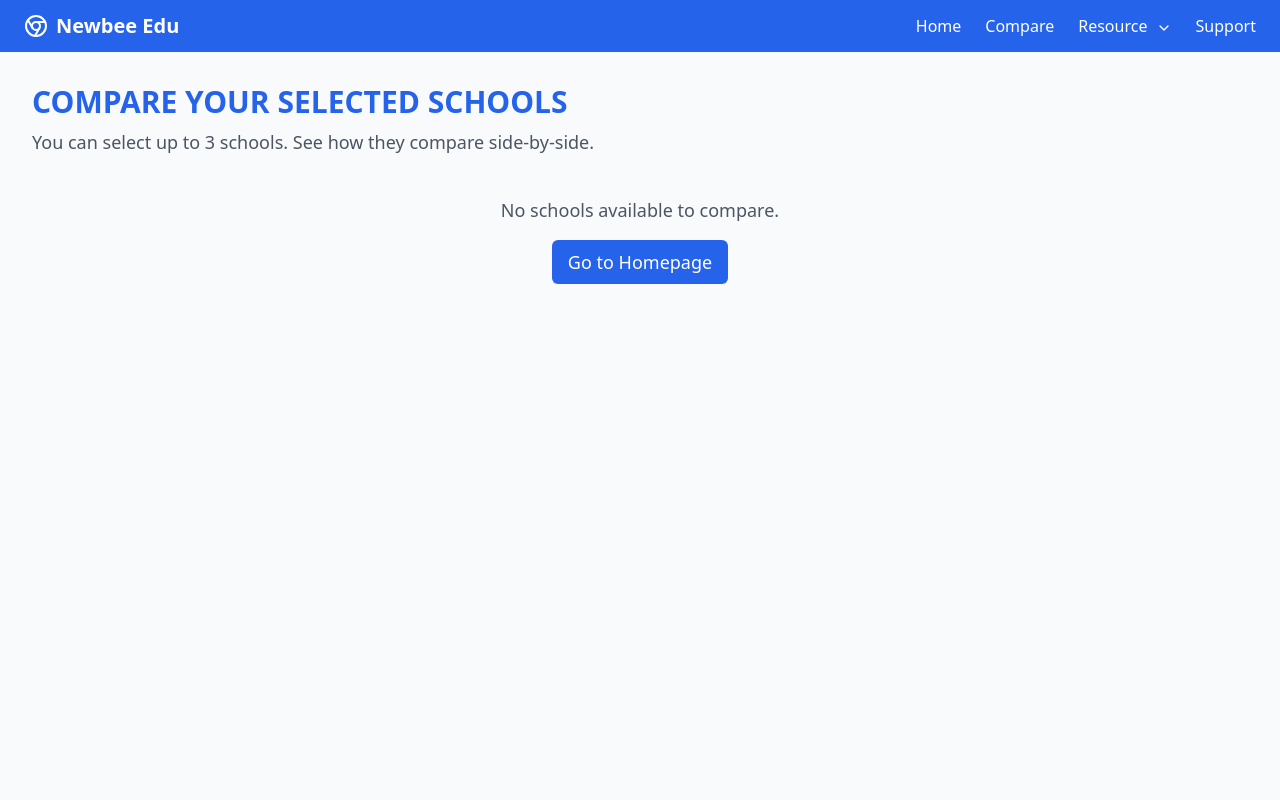
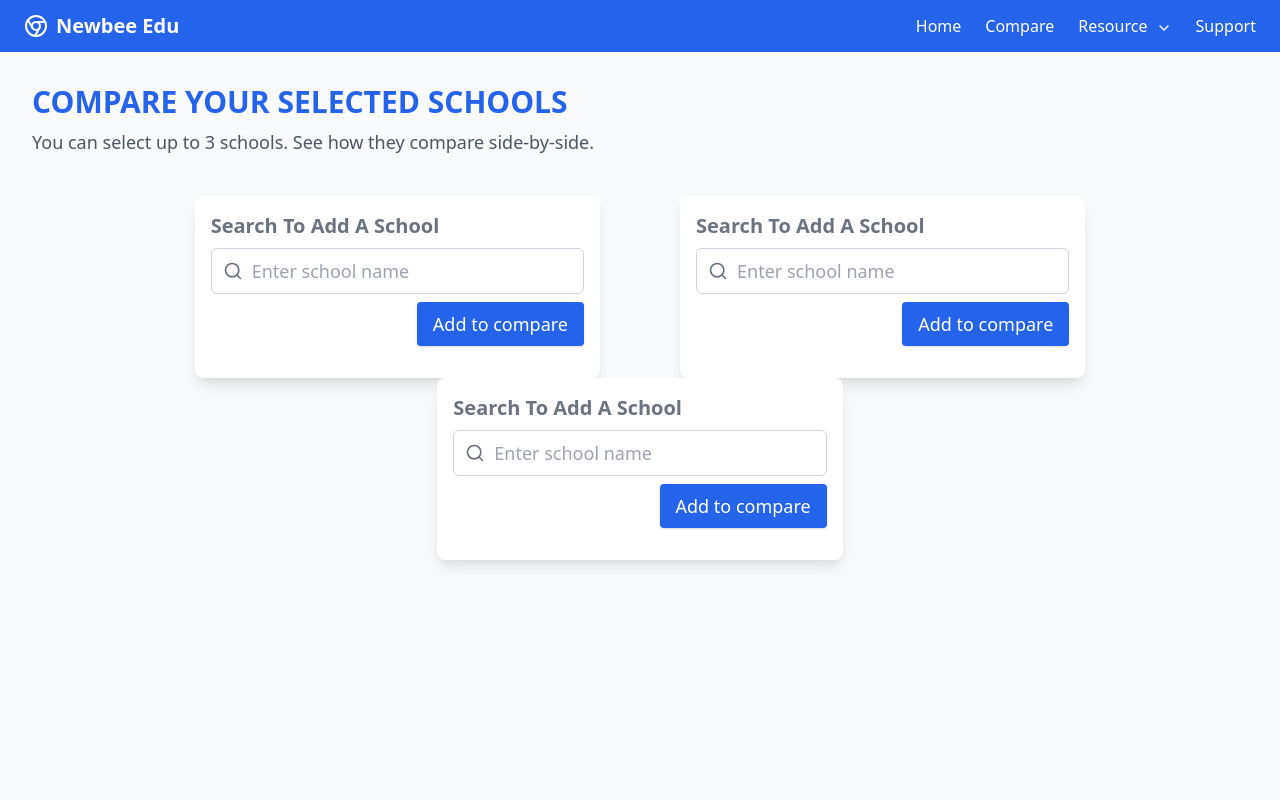
Before and after one commit to StevenT899/tp21-main, a Vue app in the folder frontend/tp21-main/: page /compare in a window 1280 px wide. Shown: the top 800 px of the page. Built offline with nearby package versions, Linux system fonts and the light colour scheme.

Commit message:
compare page- search add school

```diff
--- a/frontend/tp21-main/src/views/CompareView.vue
+++ b/frontend/tp21-main/src/views/CompareView.vue
@@ -6,73 +6,55 @@
       <p class="text-lg text-gray-600">You can select up to 3 schools. See how they compare side-by-side.</p>
     </div>
 
-    <!-- No school selected case -->
-    <div v-if="schools.length === 0" class="text-center text-lg text-gray-600">
-      <p>No schools available to compare.</p>
-      <button @click="goToHome" class="mt-4 text-white bg-blue-600 px-4 py-2 rounded-md hover:bg-blue-700">
-        Go to Homepage
-      </button>
-    </div>
-
     <!-- School Comparison Cards -->
-    <div v-else class="flex flex-wrap justify-center gap-x-20">
+    <div class="flex flex-wrap justify-center gap-x-20">
+      <!-- Loop over 3 slots -->
       <div
-        v-for="(school, index) in schools"
-        :key="index"
-        class="relative w-full sm:w-1/3 p-4 max-w-md bg-white rounded-lg shadow-lg"
+        v-for="i in 3"
+        :key="i"
+        class="relative w-full sm:w-1/3 p-4 max-w-md bg-white rounded-lg shadow-lg min-h-[650px]"
       >
-        <!-- Remove Button -->
+        <template v-if="schools[i - 1]">
+          <!-- Existing school info card -->
           <button
-          @click="removeSchool(index)"
+            @click="removeSchool(i - 1)"
             class="absolute top-2 right-2 text-sm font-semibold text-gray-400 hover:text-blue-500 z-10 bg-white px-2 py-1 rounded shadow"
             title="Remove this school"
           >
             Remove School
           </button>
 
-        <!-- School Header -->
-        <div class="flex flex-col mb-4">
-          <h2 class="text-3xl font-bold text-center text-600 mb-6 mt-6">{{ school.name }}</h2>
-
-          <!-- Website Link -->
-          <div v-if="school.url" class="text-right mt-[-1rem] mb-4">
+          <!-- Fixed height for title and website -->
+          <div class="flex flex-col justify-between mb-4 h-28">
+            <h2 class="text-3xl font-bold text-center text-600 mt-6">{{ schools[i - 1].name }}</h2>
+            <div v-if="schools[i - 1].url" class="text-right mb-4">
               <a
-              :href="school.url"
+                :href="schools[i - 1].url"
                 target="_blank"
                 rel="noopener noreferrer"
                 class="text-blue-500 text-sm hover:underline inline-flex items-center gap-1"
               >
                 Visit school website
-              <svg xmlns="http://www.w3.org/2000/svg" width="14" height="14" fill="none" stroke="currentColor" stroke-width="2" viewBox="0 0 24 24">
-                <path d="M18 13v6a2 2 0 0 1-2 2H6a2 2 0 0 1-2-2V8a2 2 0 0 1 2-2h6"/>
-                <polyline points="15 3 21 3 21 9"/>
-                <line x1="10" y1="14" x2="21" y2="3"/>
-              </svg>
               </a>
             </div>
           </div>
 
-        <!-- School Info -->
-        <div class="space-y-6 text-xl text-gray-800">
-          <!-- Type -->
+          <!-- Fixed height for info section -->
+          <div class="space-y-6 text-xl text-gray-800 min-h-[460px]">
             <div class="pb-4 border-b border-gray-300">
               <span class="block font-bold">School Type</span>
-            <span class="block">{{ school.type }}</span>
+              <span class="block">{{ schools[i - 1].type }}</span>
             </div>
-
-          <!-- Year Range -->
             <div class="pb-4 border-b border-gray-300">
               <span class="block font-bold">Year Range</span>
-            <span class="block">{{ school.yearRange }}</span>
+              <span class="block">{{ schools[i - 1].yearRange }}</span>
             </div>
-
-          <!-- Language Programs -->
             <div class="pb-4 border-b border-gray-300">
               <span class="block font-bold mb-2">Language Program</span>
-            <div v-if="school.languageProgramArr && school.languageProgramArr.length" class="flex flex-wrap gap-2">
+              <div v-if="schools[i - 1].languageProgramArr && schools[i - 1].languageProgramArr.length" class="flex flex-wrap gap-2">
                 <span
-                v-for="(lang, i) in school.languageProgramArr.slice(0, 4)"
-                :key="i"
+                  v-for="(lang, j) in schools[i - 1].languageProgramArr.slice(0, 4)"
+                  :key="j"
                   class="bg-blue-600 text-white text-xl px-3 py-1 rounded-full"
                 >
                   {{ lang }}
@@ -80,57 +62,78 @@
               </div>
               <div v-else class="text-white-500">None</div>
             </div>
-
-          <!-- Staff-Student Ratio -->
             <div class="pb-4 border-b border-gray-300">
               <span class="block font-bold">Teaching Staff Per Student</span>
-            <span class="block">{{ formatNumber(school.staffPerStudent) }}</span>
+              <span class="block">{{ formatNumber(schools[i - 1].staffPerStudent) }}</span>
             </div>
-
-          <!-- ICSEA -->
             <div class="pb-4 border-b border-gray-300">
               <span class="block font-bold">Index of Community Socio-Educational Advantage (ICSEA)</span>
-            <span class="block">{{ school.icsea }}</span>
+              <span class="block">{{ schools[i - 1].icsea }}</span>
             </div>
-
-          <!-- Enrolment and Charts -->
             <div>
               <span class="block font-bold">Enrolments</span>
-            <span class="block">Total enrolment: {{ school.totalEnrolment }}</span>
+              <span class="block">Total enrolment: {{ schools[i - 1].totalEnrolment }}</span>
               <div class="flex justify-center items-end mt-6 pb-4">
-              <GenderBarChart :girls="school.Girls_Enrolment" :boys="school.Boys_Enrolment" />
+                <GenderBarChart :girls="schools[i - 1].Girls_Enrolment" :boys="schools[i - 1].Boys_Enrolment" />
                 <LanguageBarChart
-                :english="school.english"
-                :notEnglish="school.notEnglish"
-                :notStated="school.notStated"
+                  :english="schools[i - 1].english"
+                  :notEnglish="schools[i - 1].notEnglish"
+                  :notStated="schools[i - 1].notStated"
                 />
               </div>
             </div>
           </div>
+        </template>
+
+        <template v-else>
+          <!-- Placeholder card with top-aligned search -->
+          <div class="flex flex-col h-full justify-start text-gray-500">
+            <div class="mb-4 relative">
+              <h3 class="text-xl font-semibold mb-2">Search To Add A School</h3>
+              <div class="relative">
+                <span class="absolute inset-y-0 left-0 flex items-center pl-3">
+                  <svg xmlns="http://www.w3.org/2000/svg" width="20" height="20" viewBox="0 0 24 24" fill="none" stroke="currentColor" stroke-width="2" stroke-linecap="round" stroke-linejoin="round" class="text-gray-500">
+                    <circle cx="11" cy="11" r="8"></circle>
+                    <line x1="21" y1="21" x2="16.65" y2="16.65"></line>
+                  </svg>
+                </span>
+                <input
+                  v-model="searchQuery"
+                  @input="searchCompareSchools"
+                  type="text"
+                  placeholder="Enter school name"
+                  class="text-lg w-full py-2 pl-10 pr-4 border border-gray-300 rounded-md focus:outline-none focus:ring-2 focus:ring-blue-500"
+                />
+                <ul v-if="recommendedSchool.length" class="absolute z-10 w-full border mt-1 rounded shadow bg-white max-h-60 overflow-y-auto">
+                  <li
+                    v-for="(item, index) in recommendedSchool"
+                    :key="index"
+                    class="px-4 py-2 hover:bg-gray-100 cursor-pointer"
+                    @click="selectRecommended(item)"
+                  >
+                    {{ item.School_Name }} ({{ item.Suburb }})
+                  </li>
+                </ul>
+              </div>
+              <div class="flex justify-end mt-2">
+                <button @click="addToCompare" class="bg-blue-600 text-lg text-white px-4 py-2 rounded shadow hover:bg-blue-700 w-fit">
+                  Add to compare
+                </button>
+              </div>
+            </div>
+          </div>
+        </template>
       </div>
     </div>
 
     <!-- Confirmation Modal -->
-    <div
-      v-if="showConfirm"
-      class="fixed inset-0 flex items-center justify-center bg-black bg-opacity-50 z-50"
-    >
+    <div v-if="showConfirm" class="fixed inset-0 flex items-center justify-center bg-black bg-opacity-50 z-50">
       <div class="bg-white p-6 rounded-lg shadow-lg max-w-sm w-full text-center">
         <h2 class="text-2xl font-semibold mb-4">Remove School</h2>
         <p class="text-gray-600 text-xl mb-6">Are you sure you want to remove this school from the comparison?</p>
         <div class="flex justify-center gap-4">
-          <button
-            @click="confirmRemove"
-            class="px-4 py-2 bg-red-600 text-white text-lg rounded-md hover:bg-red-700"
-          >
-            Remove
-          </button>
-          <button
-            @click="cancelRemove"
-            class="px-4 py-2 bg-gray-200 text-gray-700 text-lg rounded-md hover:bg-gray-300"
-          >
-            Cancel
-          </button>
+          <button @click="confirmRemove" class="px-4 py-2 bg-red-600 text-white text-lg rounded-md hover:bg-red-700">Remove</button>
+          <button @click="cancelRemove" class="px-4 py-2 bg-gray-200 text-gray-700 text-lg rounded-md hover:bg-gray-300">Cancel</button>
         </div>
       </div>
     </div>
@@ -139,32 +142,87 @@
 
 <script setup>
 import { ref, onMounted } from 'vue'
-import { useRouter } from 'vue-router'
 import GenderBarChart from '../components/GenderBarChart.vue'
 import LanguageBarChart from '../components/LanguageBarChart.vue'
 
-// Router
-const router = useRouter()
-
-// School data list
 const schools = ref([])
-
-// Modal control
 const showConfirm = ref(false)
 const pendingRemoveIndex = ref(null)
+const recommendedSchool = ref([])
+const allSchools = ref([])
+const searchQuery = ref('')
+let selectedSchool = null
 
-// Trigger remove
-const removeSchool = (index) => {
-  pendingRemoveIndex.value = index
-  showConfirm.value = true
+const searchCompareSchools = async () => {
+  const input = searchQuery.value.trim().toLowerCase()
+  if (!input) {
+    recommendedSchool.value = []
+    return
+  }
+  if (!allSchools.value.length) {
+    try {
+      const res = await fetch('http://127.0.0.1:5000/schools')
+      const data = await res.json()
+      allSchools.value = data
+    } catch (err) {
+      console.error('Failed to fetch schools:', err)
+      return
+    }
+  }
+  recommendedSchool.value = allSchools.value.filter(s => {
+    const name = (s.School_Name || '').toLowerCase()
+    const suburb = (s.Suburb || '').toLowerCase()
+    return name.includes(input) || suburb.includes(input)
+  }).slice(0, 8)
 }
 
-// Confirm removal
+const selectRecommended = (item) => {
+  searchQuery.value = item.School_Name
+  selectedSchool = item
+  recommendedSchool.value = []
+}
+
+const addToCompare = async () => {
+  if (!selectedSchool || schools.value.length >= 3) return
+  if (schools.value.find(s => s.name === selectedSchool.School_Name)) return
+
+  try {
+    const res = await fetch(`http://127.0.0.1:5000/school/${selectedSchool.School_AGE_ID}`)
+    const detailed = await res.json()
+
+    const formatted = {
+      name: detailed.School_Name || 'N/A',
+      type: detailed.School_Sector || 'N/A',
+      yearRange: detailed.Year_Range || 'N/A',
+      languageProgram: Array.isArray(detailed.languages) ? detailed.languages.join(', ') : detailed.languageProgram || 'None',
+      staffPerStudent: detailed.Teaching_staff_per_student || 'N/A',
+      totalEnrolment: detailed.Total_Enrolment || 'N/A',
+      studentLanguageBackground: detailed.Language_Flag || 'N/A',
+      icsea: detailed.ICSEA || 'N/A',
+      english: Number(detailed.English) || 0,
+      notEnglish: Number(detailed.not_English) || 0,
+      notStated: Number(detailed.not_stated) || 0,
+      Girls_Enrolment: Number(detailed.Girls_Enrolment) || 0,
+      Boys_Enrolment: Number(detailed.Boys_Enrolment) || 0,
+      languageProgramArr: Array.isArray(detailed.languages) ? detailed.languages : (detailed.languageProgram ? [detailed.languageProgram] : []),
+      url: detailed.School_URL || ''
+    }
+
+    schools.value.push(formatted)
+    const stored = JSON.parse(sessionStorage.getItem('compareList') || '[]')
+    stored.push(formatted)
+    sessionStorage.setItem('compareList', JSON.stringify(stored))
+    searchQuery.value = ''
+    selectedSchool = null
+  } catch (err) {
+    console.error('Failed to fetch detailed school data:', err)
+  }
+}
+
 const confirmRemove = () => {
   const index = pendingRemoveIndex.value
   if (index !== null && index >= 0 && index < schools.value.length) {
     schools.value.splice(index, 1)
-
     const stored = sessionStorage.getItem('compareList')
     if (stored) {
       try {
@@ -176,58 +234,53 @@ const confirmRemove = () => {
       }
     }
   }
-
   showConfirm.value = false
   pendingRemoveIndex.value = null
 }
 
-// Cancel removal
 const cancelRemove = () => {
   showConfirm.value = false
   pendingRemoveIndex.value = null
 }
 
-// Navigate to home page
-const goToHome = () => {
-  router.push({ name: 'Home' })
+const removeSchool = (index) => {
+  pendingRemoveIndex.value = index
+  showConfirm.value = true
 }
 
-// Format number with two decimal places
 const formatNumber = (value) => {
   const num = parseFloat(value)
   return isNaN(num) ? 'N/A' : num.toFixed(2)
 }
 
-// Load school data from sessionStorage
 onMounted(() => {
   const stored = sessionStorage.getItem('compareList')
   if (stored) {
     try {
       const parsed = JSON.parse(stored)
-      schools.value = parsed.slice(0, 3).map(s => ({
-        name: s.School_Name || s.name || 'N/A',
-        type: s.School_Sector || s.type || 'N/A',
-        yearRange: s.Year_Range || s.yearRange || 'N/A',
-        languageProgram: Array.isArray(s.languages)
-          ? s.languages.join(', ')
-          : s.languageProgram || 'None',
-        staffPerStudent: s.Teaching_staff_per_student || s.staffPerStudent || 'N/A',
-        totalEnrolment: s.Total_Enrolment || s.totalEnrolment || 'N/A',
-        studentLanguageBackground: s.Language_Flag || s.studentLanguageBackground || 'N/A',
-        icsea: s.ICSEA || s.icsea || 'N/A',
-        english: s.English || 0,
-        notEnglish: s.not_English || 0,
-        notStated: s.not_stated || 0,
-        Girls_Enrolment: s.Girls_Enrolment || 0,
-        Boys_Enrolment: s.Boys_Enrolment || 0,
-        languageProgramArr: Array.isArray(s.languages) ? s.languages : (s.languageProgram ? [s.languageProgram] : []),
-        url: s.School_URL || s.url || ''
+      schools.value = parsed.slice(0, 3).map(item => ({
+        name: item.name,
+        type: item.type,
+        yearRange: item.yearRange,
+        languageProgram: item.languageProgram,
+        staffPerStudent: item.staffPerStudent,
+        totalEnrolment: item.totalEnrolment,
+        studentLanguageBackground: item.studentLanguageBackground,
+        icsea: item.icsea,
+        english: Number(item.english ?? item.English ?? 0),
+        notEnglish: Number(item.notEnglish ?? item.not_English ?? 0),
+        notStated: Number(item.notStated ?? item.not_stated ?? 0),
+        Girls_Enrolment: Number(item.Girls_Enrolment ?? 0),
+        Boys_Enrolment: Number(item.Boys_Enrolment ?? 0),
+        languageProgramArr: item.languageProgramArr || item.languages || [],
+        url: item.url || ''
       }))
     } catch (err) {
       console.error('Failed to parse compareList from sessionStorage:', err)
     }
   }
 })
+
 </script>
 
 <style scoped>
```
Also changed, not shown: frontend/tp21-main/src/components/Test.vue (added, +54 -0 lines), frontend/tp21-main/src/views/HomeView.vue (indentation only). Lines whose indentation alone changed are shown as unchanged.
